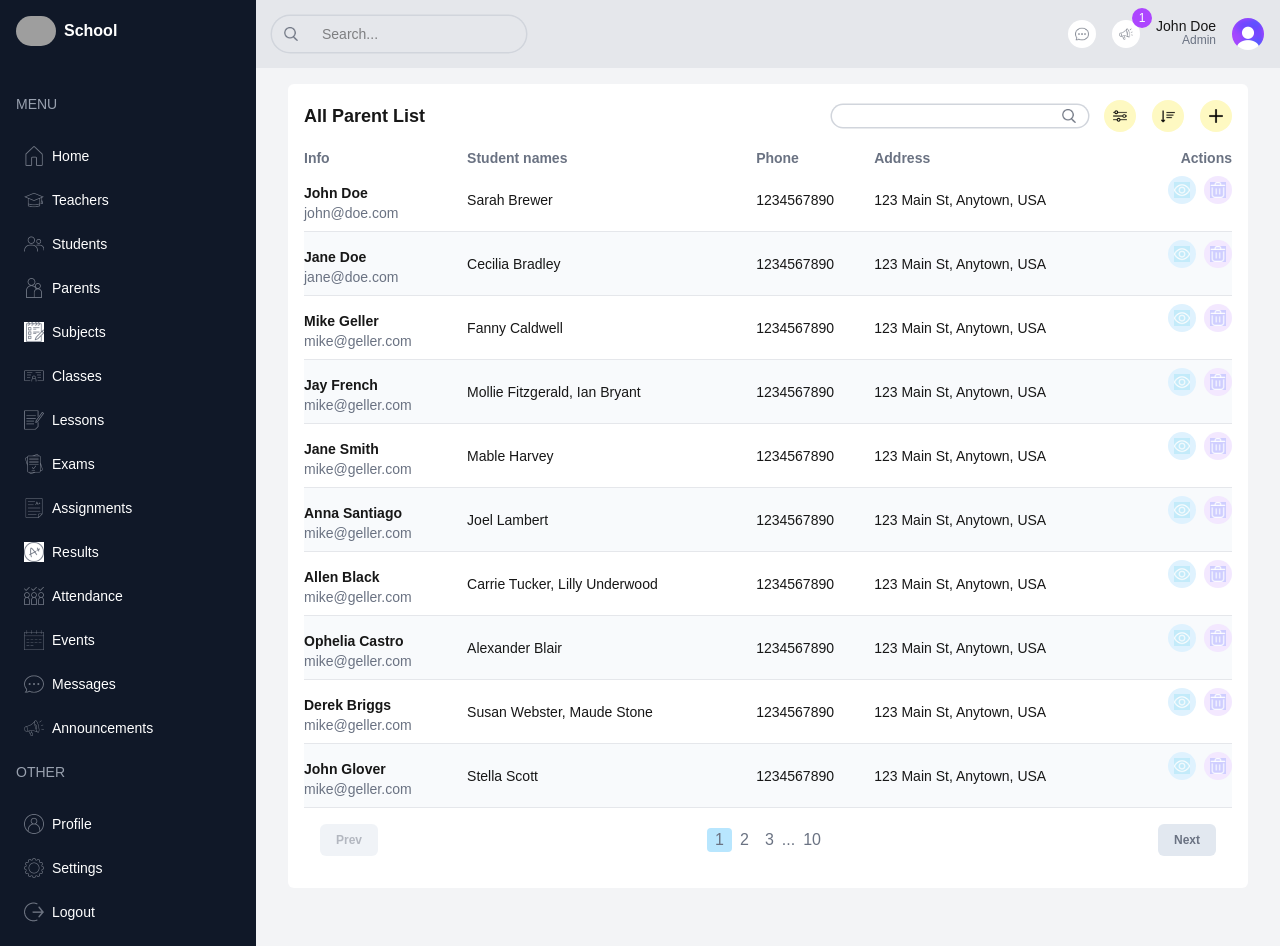
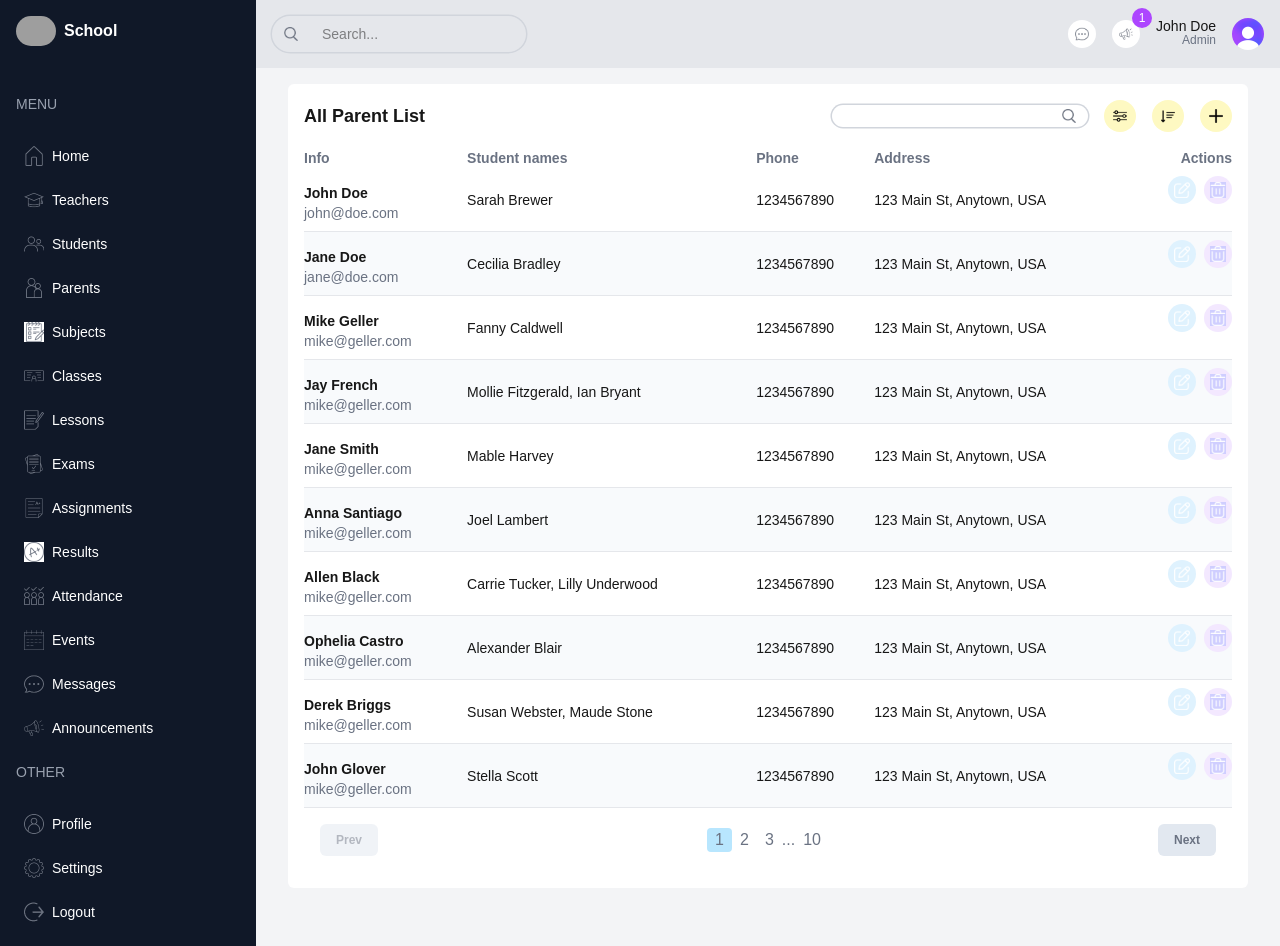
Before and after one commit to rumachoudhury/school-management-dashboard, a Next.js app: page /list/parents in a window 1280 px wide. Built offline with nearby package versions, Linux system fonts and the light colour scheme; grey boxes are pictures that could not be loaded.

Commit message:
Update ParentListPage

```diff
--- a/src/app/(dashboard)/list/parents/page.tsx
+++ b/src/app/(dashboard)/list/parents/page.tsx
@@ -78,7 +78,7 @@ export default function ParentListPage() {
           <Link href={`/list/parents/${item.id}`}>
             <button className="w-7 h-7 flex items-center justify-center rounded-full bg-sky-100 mt-2">
               <Image
-                src="/images/school-management-dashboard/view.png"
+                src="/images/school-management-dashboard/edit.png"
                 alt="View"
                 width={16}
                 height={16}
```
